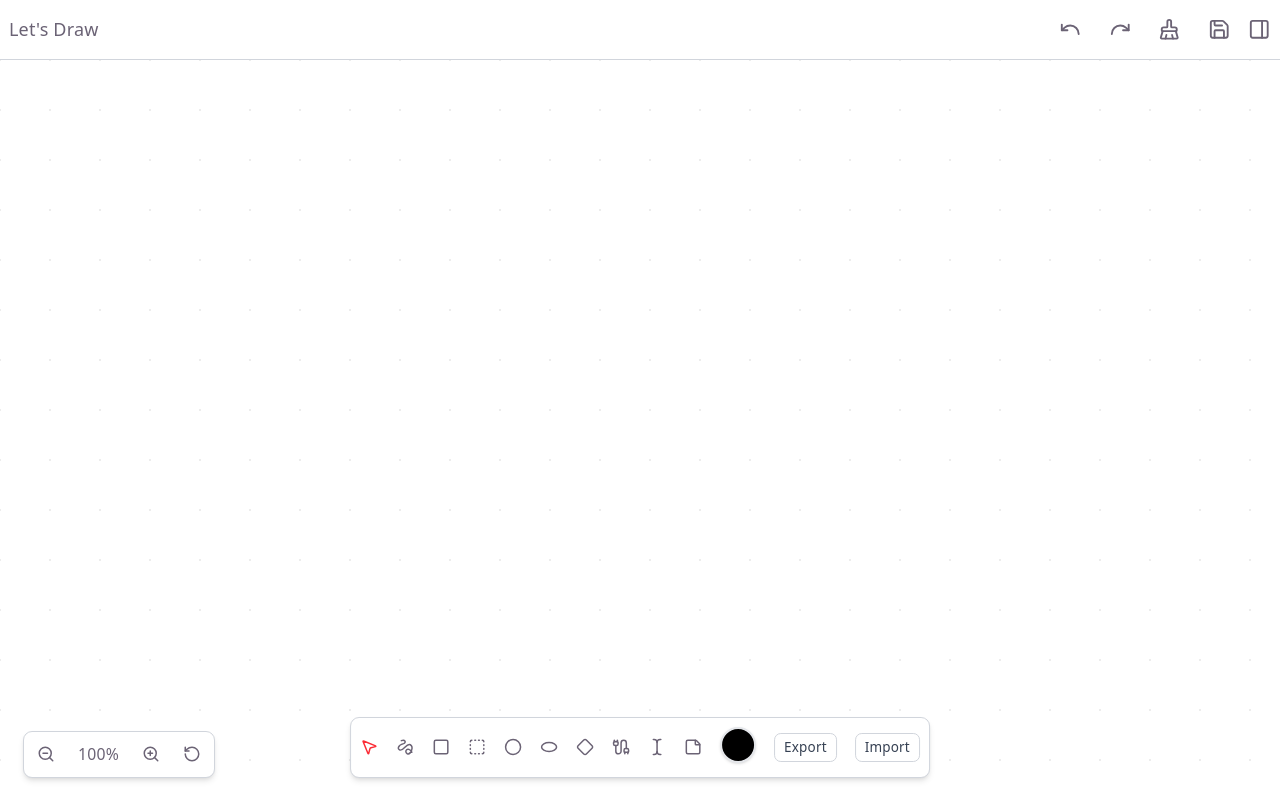
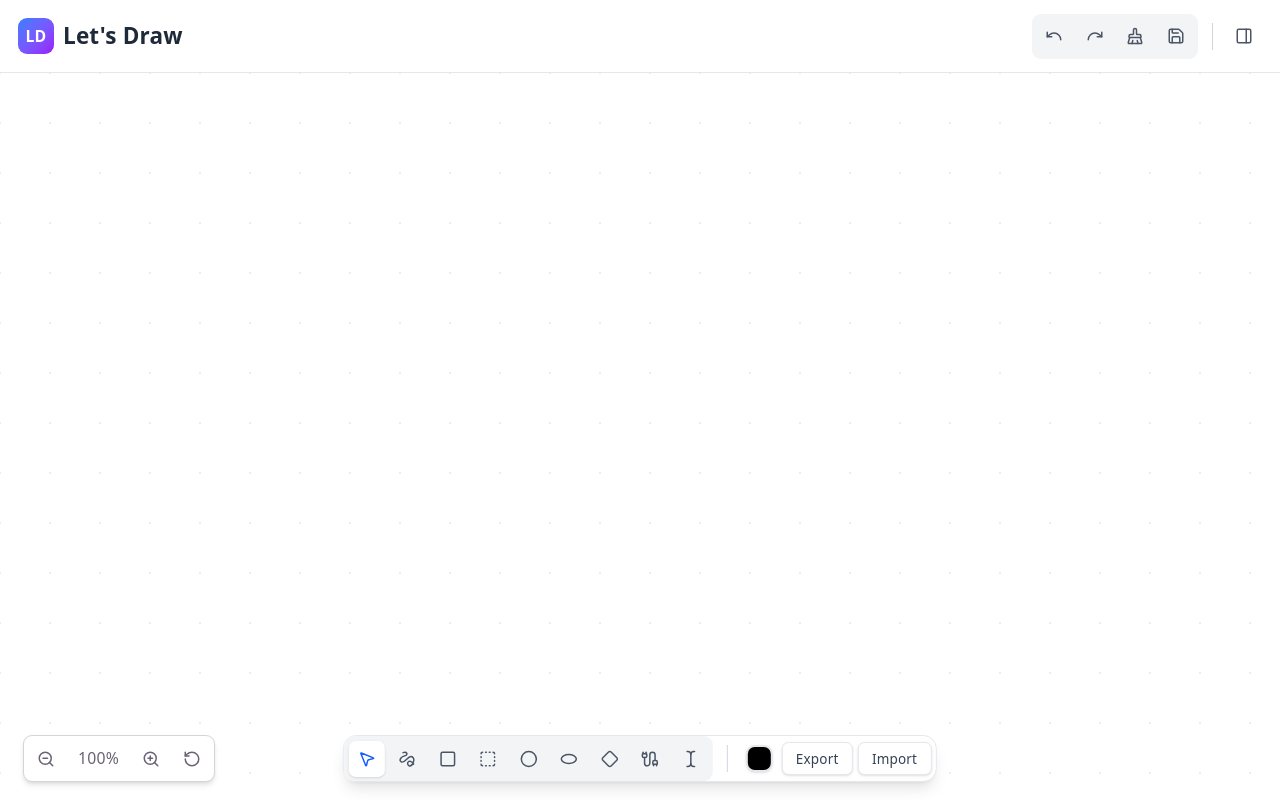
Before and after one commit to kashyapkrlucky/diagramic, a React (Vite) app: page / in a window 1280 px wide. Built offline with nearby package versions, Linux system fonts and the light colour scheme.

Commit message:
refurbish ui for toolbar

```diff
--- a/src/App.tsx
+++ b/src/App.tsx
@@ -1,5 +1,4 @@
 import ToolBar from "./components/ToolBar";
-import ToolOptions from "./components/ToolOptions";
 import NavBar from "./components/NavBar";
 
 import { useState } from "react";
@@ -21,7 +20,6 @@ function App() {
         <Canvas action={canvasAction} />
         <Sidebar isOpen={isSidebarOpen} onClose={() => setIsSidebarOpen(false)} />
         <ToolBar />
-        <ToolOptions />
       </main>
     </div>
   );
--- a/src/components/ColorPicker.tsx
+++ b/src/components/ColorPicker.tsx
@@ -2,14 +2,26 @@ import { useState, useRef, useEffect } from "react";
 import { useCanvasStore } from "../store/canvasStore";
 
 const colors = [
-  "#000000",
-  "#ff6b6b",
-  "#4ecdc4",
-  "#45b7d1",
-  "#96ceb4",
-  "#feca57",
-  "#ff9ff3",
-  "#54a0ff",
+  "#000000", // Black
+  "#ffffff", // White
+  "#ff6b6b", // Red
+  "#ee5a6f", // Pink
+  "#ff9ff3", // Light Pink
+  "#c44569", // Dark Pink
+  "#4ecdc4", // Teal
+  "#45b7d1", // Blue
+  "#54a0ff", // Light Blue
+  "#5f27cd", // Purple
+  "#00d2d3", // Cyan
+  "#96ceb4", // Green
+  "#6ab04c", // Light Green
+  "#feca57", // Yellow
+  "#ff9f43", // Orange
+  "#ff6348", // Coral
+  "#786fa6", // Lavender
+  "#546de5", // Indigo
+  "#e15f41", // Red Orange
+  "#3dc1d3", // Sky Blue
 ];
 
 export default function ColorPicker() {
@@ -39,34 +51,45 @@ export default function ColorPicker() {
   };
 
   return (
-    <div className="relative" ref={tooltipRef}>
+    <div className="relative flex items-center" ref={tooltipRef}>
       <button
-        className="w-8 h-8 rounded-full border-2 border-gray-200 hover:border-gray-300 transition-all duration-200 shadow-sm hover:shadow-md"
+        className="w-6 h-6 rounded-lg border-2 border-gray-200 hover:border-gray-300 transition-all duration-200 shadow-sm hover:shadow-md group relative"
         style={{ backgroundColor: color }}
         onClick={() => setIsOpen(!isOpen)}
         aria-label="Change color"
-      />
+        title="Choose color"
+      >
+        <div className="absolute inset-0 rounded-lg bg-gradient-to-br from-white/20 to-transparent opacity-0 group-hover:opacity-100 transition-opacity pointer-events-none"></div>
+      </button>
 
       {isOpen && (
-        <div className="absolute bottom-full mb-2 left-1/2 w-40 transform -translate-x-1/2 bg-white border border-gray-200 rounded-lg shadow-xl p-3 z-50">
-          <div className="grid grid-cols-4 gap-2">
+        <div className="absolute bottom-full mb-3 left-1/2 transform -translate-x-1/2 bg-white border border-gray-200 rounded-xl shadow-2xl p-4 z-50 min-w-[200px]">
+          <div className="text-xs font-medium text-gray-600 mb-3 text-center">Choose Color</div>
+          <div className="grid grid-cols-4 gap-1">
             {colors.map((clr) => (
               <button
                 key={clr}
-                className={`w-7 h-7 rounded-md transition-all duration-200 ${
+                className={`w-7 h-7 rounded-lg transition-all duration-200 relative ${
                   clr === color
-                    ? 'ring-2 ring-gray-400 ring-offset-1'
-                    : 'hover:scale-110'
+                    ? 'ring-2 ring-blue-500 ring-offset-2 shadow-md'
+                    : 'hover:scale-105 hover:shadow-sm border border-gray-200'
                 }`}
                 style={{ backgroundColor: clr }}
                 onClick={() => handleColorSelect(clr)}
                 aria-label={`Select color ${clr}`}
-              />
+                title={clr}
+              >
+                {clr === color && (
+                  <div className="absolute inset-0 flex items-center justify-center">
+                    <div className="w-2 h-2 bg-white rounded-full shadow-sm"></div>
+                  </div>
+                )}
+              </button>
             ))}
           </div>
 
           <div className="absolute top-full left-1/2 transform -translate-x-1/2 -mt-1">
-            <div className="w-0 h-0 border-l-[6px] border-l-transparent border-r-[6px] border-r-transparent border-t-[6px] border-t-white"></div>
+            <div className="w-0 h-0 border-l-[8px] border-l-transparent border-r-[8px] border-r-transparent border-t-[8px] border-t-white drop-shadow-sm"></div>
           </div>
         </div>
       )}
--- a/src/components/NavBar.tsx
+++ b/src/components/NavBar.tsx
@@ -20,36 +20,56 @@ export default function NavBar({
 }: NavBarProps) {
 
   const actions = [
-    { icon: <UndoIcon className="w-5 h-5" />, name: "undo" },
-    { icon: <RedoIcon className="w-5 h-5" />, name: "redo" },
-    { icon: <BrushCleaningIcon className="w-5 h-5" />, name: "clear" },
-    { icon: <SaveIcon className="w-5 h-5" />, name: "save" },
+    { icon: <UndoIcon className="w-4 h-4" />, name: "undo", label: "Undo" },
+    { icon: <RedoIcon className="w-4 h-4" />, name: "redo", label: "Redo" },
+    { icon: <BrushCleaningIcon className="w-4 h-4" />, name: "clear", label: "Clear Canvas" },
+    { icon: <SaveIcon className="w-4 h-4" />, name: "save", label: "Save" },
   ];
 
   return (
-    <header className="border-b border-gray-300 p-2 flex items-center justify-between">
-      <h1>Let's Draw</h1>
+    <header className="bg-white border-b border-gray-200 px-4 py-3 flex items-center justify-between shadow-sm">
+      <div className="flex items-center gap-3">
+        <div className="flex items-center gap-2">
+          <div className="w-8 h-8 bg-gradient-to-br from-blue-500 to-purple-600 rounded-lg flex items-center justify-center">
+            <span className="text-white font-bold text-sm">LD</span>
+          </div>
+          <h1 className="text-xl font-semibold text-gray-800">Let's Draw</h1>
+        </div>
+      </div>
 
-      <div className="flex items-center gap-2">
-
-      </div>
-      <div className="flex items-center gap-2">
-        {actions.map((action, index) => (
+      <div className="flex items-center gap-1">
+        <div className="flex items-center gap-1 bg-gray-100 rounded-lg p-1">
+          {actions.map((action) => (
             <button
-            key={index}
-            className="p-2"
+              key={action.name}
+              className="p-2 rounded-md hover:bg-white hover:shadow-sm transition-all duration-200 group relative"
               onClick={() => onCanvasAction(action.name)}
+              title={action.label}
             >
+              <span className="text-gray-600 group-hover:text-gray-800 transition-colors">
                 {action.icon}
+              </span>
+              <span className="absolute -bottom-4 left-1/2 transform -translate-x-1/2 bg-gray-800 text-white text-xs px-1 py-1 rounded opacity-0 group-hover:opacity-100 transition-opacity whitespace-nowrap pointer-events-none">
+                {action.label}
+              </span>
             </button>
           ))}
+        </div>
 
-        <button className="" onClick={onToggleSidebar}>
+        <div className="w-px h-6 bg-gray-300 mx-2" />
+
+        <button
+          className="p-2 rounded-lg hover:bg-gray-100 transition-all duration-200 group relative"
+          onClick={onToggleSidebar}
+          title={isSidebarOpen ? "Close Sidebar" : "Open Sidebar"}
+        >
+          <span className="text-gray-600 group-hover:text-gray-800 transition-colors">
             {isSidebarOpen ? (
-            <PanelRightCloseIcon className="w-5 h-5" />
+              <PanelRightCloseIcon className="w-4 h-4" />
             ) : (
-            <PanelRightIcon className="w-5 h-5" />
+              <PanelRightIcon className="w-4 h-4" />
             )}
+          </span>
         </button>
       </div>
     </header>
--- a/src/components/ToolBar.tsx
+++ b/src/components/ToolBar.tsx
@@ -1,11 +1,43 @@
 import { useCanvasStore } from "../store/canvasStore";
 import type { Tool, ToolType } from "../types";
 import ColorPicker from "./ColorPicker";
+import { useEffect, useRef, useState } from "react";
 
 export default function ToolBar() {
-  const { tools, selectedTool, setSelectedTool, nodes, setNodes } =
+  const toolBarRef = useRef<HTMLDivElement>(null);
+  const [showSubTools, setShowSubTools] = useState(false);
+  const { tools, selectedTool, setSelectedTool, nodes, setNodes, subTools, selectedSubTool, setSelectedSubTool } =
     useCanvasStore();
+
+  useEffect(() => {
+    const handleClickOutside = (event: MouseEvent) => {
+      if (toolBarRef.current && !toolBarRef.current.contains(event.target as Node)) {
+        setShowSubTools(false);
+      }
+    };
+
+    document.addEventListener("mousedown", handleClickOutside);
+
+    return () => {
+      document.removeEventListener("mousedown", handleClickOutside);
+    };
+  }, []);
+
   if (!tools) return null;
+
+  const getSelectedToolIndex = () => {
+    return tools.findIndex((tool: Tool) => tool.name === selectedTool);
+  };
+
+  const handleToolClick = (toolName: ToolType) => {
+    setSelectedTool(toolName);
+    setShowSubTools(true);
+  };
+
+  const handleSubToolClick = (subToolName: string) => {
+    setSelectedSubTool(subToolName);
+    setShowSubTools(false);
+  };
 
   const handleExport = () => {
     const nodesJson = JSON.stringify(nodes);
@@ -42,28 +74,93 @@ export default function ToolBar() {
       reader.readAsText(file);
     }
   };
+
+  const getStrokeSize = (toolName: string) => {
+    switch (toolName) {
+      case 'Thin': return 'h-0.5';
+      case 'Medium': return 'h-2';
+      case 'Thick': return 'h-3';
+      default: return 'h-1';
+    }
+  };
+
+  const selectedToolIndex = getSelectedToolIndex();
+
   return (
-    <div className="absolute bottom-5 left-[50%] translate-x-[-50%] border border-gray-300 rounded-lg p-2 flex flex-row items-center gap-4 shadow-md bg-white">
-      {tools.map((tool: Tool) => (
+    <div className="fixed bottom-4 left-1/2 transform -translate-x-1/2 bg-white border border-gray-200 rounded-xl shadow-lg flex items-center gap-2" ref={toolBarRef}>
+      <div className="flex items-center gap-1 bg-gray-100 rounded-lg p-1 relative">
+        {tools.map((tool: Tool, index: number) => (
           <button
             key={tool.name}
-          onClick={() => setSelectedTool(tool.name as ToolType)}
-          className={selectedTool === tool.name ? "text-red-500" : ""}
+            onClick={() => handleToolClick(tool.name as ToolType)}
+            className={`p-2 rounded-md transition-all duration-200 group relative ${
+              selectedTool === tool.name
+                ? "bg-white shadow-sm text-blue-600"
+                : "hover:bg-white hover:shadow-sm text-gray-600 hover:text-gray-800"
+            }`}
+            title={tool.name}
+            data-index={index}
           >
+            <span className="w-4 h-4 flex items-center justify-center">
               {tool.icon}
+            </span>
+            <span className="absolute -top-8 left-1/2 transform -translate-x-1/2 bg-gray-800 text-white text-xs px-2 py-1 rounded opacity-0 group-hover:opacity-100 transition-opacity whitespace-nowrap pointer-events-none">
+              {tool.name}
+            </span>
           </button>
         ))}
+
+        {/* ToolOptions popup positioned near selected tool */}
+        {selectedTool && subTools.length > 0 && showSubTools && (
+          <div
+            className="absolute bottom-full mb-2 bg-white border border-gray-200 rounded-xl shadow-lg px-3 py-2 flex items-center gap-2 z-50"
+            style={{
+              left: `${selectedToolIndex * 40 + 20}px`,
+              transform: 'translateX(-50%)'
+            }}
+          >
+            <div className="text-xs font-medium text-gray-600 mr-1">Stroke:</div>
+            <div className="flex items-center bg-gray-100 rounded-lg p-1 gap-1">
+              {subTools.map((tool) => (
+                <button
+                  key={tool.name}
+                  onClick={() => handleSubToolClick(tool.name)}
+                  className={`px-3 py-2 rounded-md transition-all duration-200 group relative flex items-center justify-center ${
+                    selectedSubTool === tool.name
+                      ? 'bg-white shadow-sm text-blue-600'
+                      : 'hover:bg-white hover:shadow-sm text-gray-600 hover:text-gray-800'
+                  }`}
+                  title={`${tool.name} stroke`}
+                >
+                  <div className={`w-4 ${getStrokeSize(tool.name)} ${
+                    selectedSubTool === tool.name
+                      ? 'bg-blue-600'
+                      : 'bg-gray-600 group-hover:bg-gray-800'
+                  } rounded-full transition-colors`}></div>
+                </button>
+              ))}
+            </div>
+          </div>
+        )}
+      </div>
+
+      <div className="w-px h-6 bg-gray-300 mx-1" />
+
+      <div className="flex items-center gap-2 px-1">
         <ColorPicker />
+
+        <div className="flex items-center gap-1">
           <button
-        className="px-2 py-1 border border-gray-300 text-gray-700 rounded-md text-xs cursor-pointer"
+            className="px-3 py-1.5 text-xs font-medium text-gray-700 bg-white border border-gray-200 rounded-md hover:bg-gray-50 hover:border-gray-300 transition-all duration-200 shadow-sm"
             onClick={handleExport}
+            title="Export workflow"
           >
             Export
           </button>
 
           <label
-        className="px-2 py-1 border border-gray-300 text-gray-700 rounded-md text-xs cursor-pointer"
-        title="Import Workflow"
+            className="px-3 py-1.5 text-xs font-medium text-gray-700 bg-white border border-gray-200 rounded-md hover:bg-gray-50 hover:border-gray-300 transition-all duration-200 shadow-sm cursor-pointer"
+            title="Import workflow"
           >
             <span>Import</span>
             <input
@@ -74,5 +171,7 @@ export default function ToolBar() {
             />
           </label>
         </div>
+      </div>
+    </div>
   );
 }
--- a/src/components/ToolListing.tsx
+++ b/src/components/ToolListing.tsx
@@ -8,7 +8,7 @@ import {
   EllipseIcon,
   CableIcon,
   TextCursorIcon,
-  StickyNoteIcon,
+  // StickyNoteIcon,
 } from "lucide-react";
 import { ToolType } from "../types";
 import type { Tool } from "../types";
@@ -69,9 +69,9 @@ export const tools: Tool[] = [
     icon: <TextCursorIcon className="w-4 h-4" />,
     subTools: [],
   },
-  {
-    name: ToolType.Annotation,
-    icon: <StickyNoteIcon className="w-4 h-4" />,
-    subTools: [],
-  },
+  // {
+  //   name: ToolType.Annotation,
+  //   icon: <StickyNoteIcon className="w-4 h-4" />,
+  //   subTools: [],
+  // },
 ];
--- a/src/components/ToolOptions.tsx
+++ b/src/components/ToolOptions.tsx
@@ -1,27 +1,45 @@
 import { useCanvasStore } from "../store/canvasStore";
 
 export default function ToolOptions() {
-  const { subTools, selectedSubTool, setSelectedSubTool } = useCanvasStore();
+  const { subTools, selectedSubTool, setSelectedSubTool, selectedTool } = useCanvasStore();
 
-  if (subTools.length === 0) {
+  // Only show if there are subtools and a tool is selected
+  if (subTools.length === 0 || !selectedTool) {
     return null;
   }
+
+  const getStrokeSize = (toolName: string) => {
+    switch (toolName) {
+      case 'Thin': return 'h-0.5';
+      case 'Medium': return 'h-2';
+      case 'Thick': return 'h-3';
+      default: return 'h-1';
+    }
+  };
+
   return (
-    <div className="absolute bottom-20 left-[35%] translate-x-[-35%] border border-gray-300 rounded-lg p-2 flex gap-2 shadow-md bg-white">
+    <div className="fixed bottom-20 left-1/2 transform -translate-x-1/2 bg-white border border-gray-200 rounded-xl shadow-lg px-3 py-2 flex items-center gap-2 z-40">
+      <div className="text-xs font-medium text-gray-600 mr-1">Stroke:</div>
+      <div className="flex items-center bg-gray-100 rounded-lg p-1 gap-1">
         {subTools.map((tool) => (
           <button
             key={tool.name}
             onClick={() => setSelectedSubTool(tool.name)}
+            className={`px-3 py-2 rounded-md transition-all duration-200 group relative flex items-center justify-center ${
+              selectedSubTool === tool.name
+                ? 'bg-white shadow-sm text-blue-600'
+                : 'hover:bg-white hover:shadow-sm text-gray-600 hover:text-gray-800'
+            }`}
+            title={`${tool.name} stroke`}
           >
-          {tool.name === 'Thin' ? (
-            <div className={`w-4 h-1 bg-gray-700 rounded ${selectedSubTool === tool.name ? "bg-red-500" : ""}`}></div>
-          ) : tool.name === 'Medium' ? (
-            <div className={`w-4 h-2 bg-gray-700 rounded ${selectedSubTool === tool.name ? "bg-red-500" : ""}`}></div>
-          ) : tool.name === 'Thick' ? (
-            <div className={`w-4 h-3 bg-gray-700 rounded ${selectedSubTool === tool.name ? "bg-red-500" : ""}`}></div>
-          ) : null}
+            <div className={`w-4 ${getStrokeSize(tool.name)} ${
+              selectedSubTool === tool.name
+                ? 'bg-blue-600'
+                : 'bg-gray-600 group-hover:bg-gray-800'
+            } rounded-full transition-colors`}></div>
           </button>
         ))}
       </div>
+    </div>
   );
 }
--- a/src/components/ZoomControls.tsx
+++ b/src/components/ZoomControls.tsx
@@ -14,7 +14,7 @@ export default function ZoomControls({
   onResetZoom,
 }: ZoomControlsProps) {
   return (
-    <div className="absolute bottom-5 left-5 bg-white border border-gray-300 rounded-lg shadow-md p-2 flex items-center gap-2">
+    <div className="absolute bottom-4 left-5 bg-white border border-gray-300 rounded-lg shadow-md p-2 flex items-center gap-2">
       <button
         className="p-1 hover:bg-gray-100 rounded transition-colors"
         onClick={onZoomOut}
--- a/src/store/canvasStore.ts
+++ b/src/store/canvasStore.ts
@@ -10,6 +10,8 @@ interface CanvasStore {
   setSelectedTool: (tool: ToolType) => void;
   selectedSubTool: string | null;
   setSelectedSubTool: (tool: string) => void;
+  showSubTools: boolean;
+  setShowSubTools: (show: boolean) => void;
   color: string;
   setColor: (color: string) => void;
 
@@ -33,10 +35,13 @@ export const useCanvasStore = create<CanvasStore>((set) => ({
     set({
       selectedTool: tool,
       subTools: tools.find((t) => t.name === tool)?.subTools || [],
+      showSubTools: true,
     });
   },
   selectedSubTool: null,
-  setSelectedSubTool: (tool: string) => set({ selectedSubTool: tool }),
+  setSelectedSubTool: (tool: string) => set({ selectedSubTool: tool, showSubTools: false }),
+  showSubTools: false,
+  setShowSubTools: (show: boolean) => set({ showSubTools: show }),
   color: "#000000",
   setColor: (color: string) => set({ color }),
 
--- a/src/types/index.ts
+++ b/src/types/index.ts
@@ -82,7 +82,7 @@ export interface Annotation {
   text: string;
 }
 
-export type NodeDataType = Square | SquareDashed | Circle | Ellipse | Diamond | Arrow | Text | Annotation;
+export type NodeDataType = Square | SquareDashed | Circle | Ellipse | Diamond | Arrow | Text | Annotation | Draw;
 
 export interface CanvasNode {
   id: string;
```
Also changed, not shown: src/components/Canvas.tsx (+15 -33 lines). Lines whose indentation alone changed are shown as unchanged.
